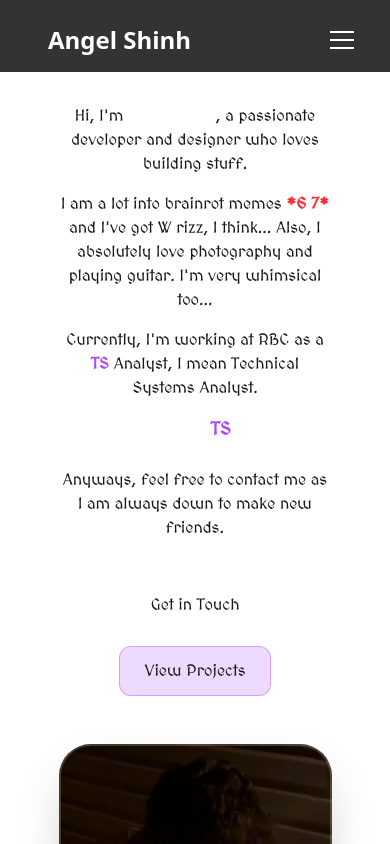
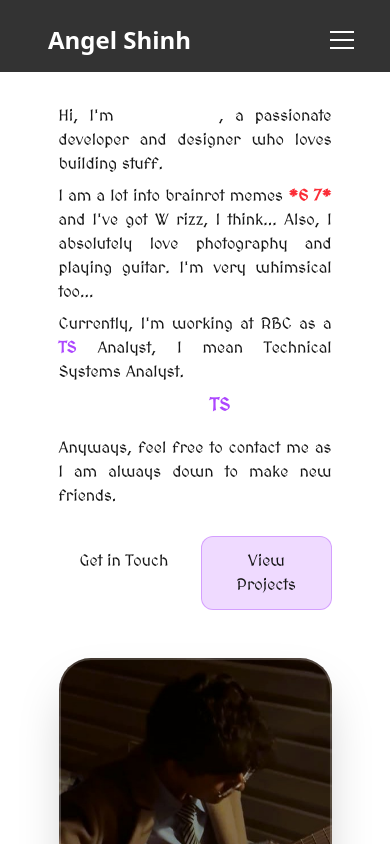
Before and after one commit to angelshinh1/portfolio, a Next.js app: page / in a window 390 px wide. Shown: the top 844 px of the page. Built offline with nearby package versions, Linux system fonts and the light colour scheme; a web font is replaced by a local one.

Commit message:
it works

```diff
--- a/src/components/Hero.js
+++ b/src/components/Hero.js
@@ -4,8 +4,8 @@ export default function Hero() {
     return (
         <div id="about" className="max-w-[70vw] mx-auto flex flex-col lg:flex-row items-center justify-center py-12 gap-12 lg:gap-16 min-h-screen -mt-12">
             {/* Text Content */}
-            <div className="medievalsharp-regular text-center lg:text-left text-base lg:text-2xl flex-1 space-y-6">
-                <div className="space-y-4">
+            <div className="medievalsharp-regular text-justify lg:text-left text-base lg:text-2xl flex-1 space-y-3 lg:space-y-6">
+                <div className="space-y-2 lg:space-y-4">
                     <p>
                         Hi, I&apos;m <span className="text-white font-bold">Angel Shinh</span>, a passionate developer and designer who loves building stuff.
                     </p>
@@ -28,16 +28,16 @@ export default function Hero() {
                 </div>
 
                 {/* CTA Buttons */}
-                <div className="flex flex-wrap gap-4 justify-center lg:justify-start pt-4">
+                <div className="flex gap-3 lg:gap-4 justify-center lg:justify-start pt-4">
                     <a
                         href="#contact"
-                        className="px-6 py-3 bg-white/10 hover:bg-white/20 border border-white/20 rounded-xl transition-all duration-300 backdrop-blur-sm font-medium"
+                        className="flex-1 lg:flex-none px-4 lg:px-6 py-3 bg-white/10 hover:bg-white/20 border border-white/20 rounded-xl transition-all duration-300 backdrop-blur-sm font-medium text-center"
                     >
                         Get in Touch
                     </a>
                     <a
                         href="#projects"
-                        className="px-6 py-3 bg-purple-500/20 hover:bg-purple-500/30 border border-purple-500/40 rounded-xl transition-all duration-300 backdrop-blur-sm font-medium"
+                        className="flex-1 lg:flex-none px-4 lg:px-6 py-3 bg-purple-500/20 hover:bg-purple-500/30 border border-purple-500/40 rounded-xl transition-all duration-300 backdrop-blur-sm font-medium text-center"
                     >
                         View Projects
                     </a>
```
